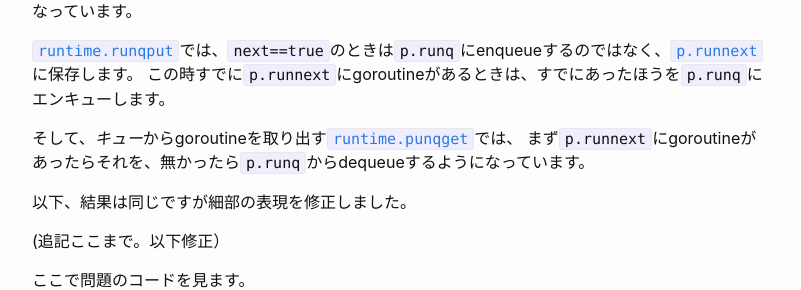
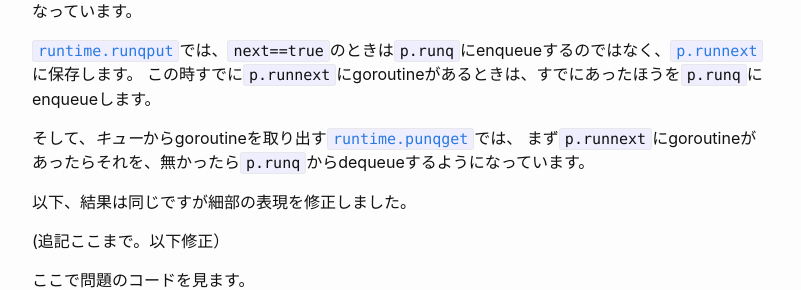
Before and after one commit to makiuchi-d/makiuchi-d.github.io, a Jekyll site: the page built from _posts/2020-12-25-golang-quiz-defer.ja.md, in a window 1280 px wide and 900 px high, scrolled down 3700 px. Shown: the part 196-486 px from the top of the window, without its empty margins (238-1039 px from the left). Built offline with Jekyll 4.4.1, drawn with Linux system fonts in a browser that asks for light colours.

Commit message:
表記ゆれ

```diff
--- a/_posts/2020-12-25-golang-quiz-defer.ja.md
+++ b/_posts/2020-12-25-golang-quiz-defer.ja.md
@@ -168,7 +168,7 @@ goステートメントはコンパイラにより[`runtime.newproc`](https://gi
 この関数内で[`runqput`を呼ぶ](https://github.com/golang/go/blob/go1.15.6/src/runtime/proc.go#L3558)ことで新しいgoroutineを*キュー*への追加をするのですが、第三引数`next`が`true`になっています。
 
 [`runtime.runqput`](https://github.com/golang/go/blob/go1.15.6/src/runtime/proc.go#L5148-L5184)では、`next==true`のときは`p.runq`にenqueueするのではなく、[`p.runnext`](https://github.com/golang/go/blob/go1.15.6/src/runtime/runtime2.go#L593-L602)に保存します。
-この時すでに`p.runnext`にgoroutineがあるときは、すでにあったほうを`p.runq`にエンキューします。
+この時すでに`p.runnext`にgoroutineがあるときは、すでにあったほうを`p.runq`にenqueueします。
 
 そして、*キュー*からgoroutineを取り出す[`runtime.punqget`](https://github.com/golang/go/blob/go1.15.6/src/runtime/proc.go#L5261-L5288)では、
 まず`p.runnext`にgoroutineがあったらそれを、無かったら`p.runq`からdequeueするようになっています。
```
